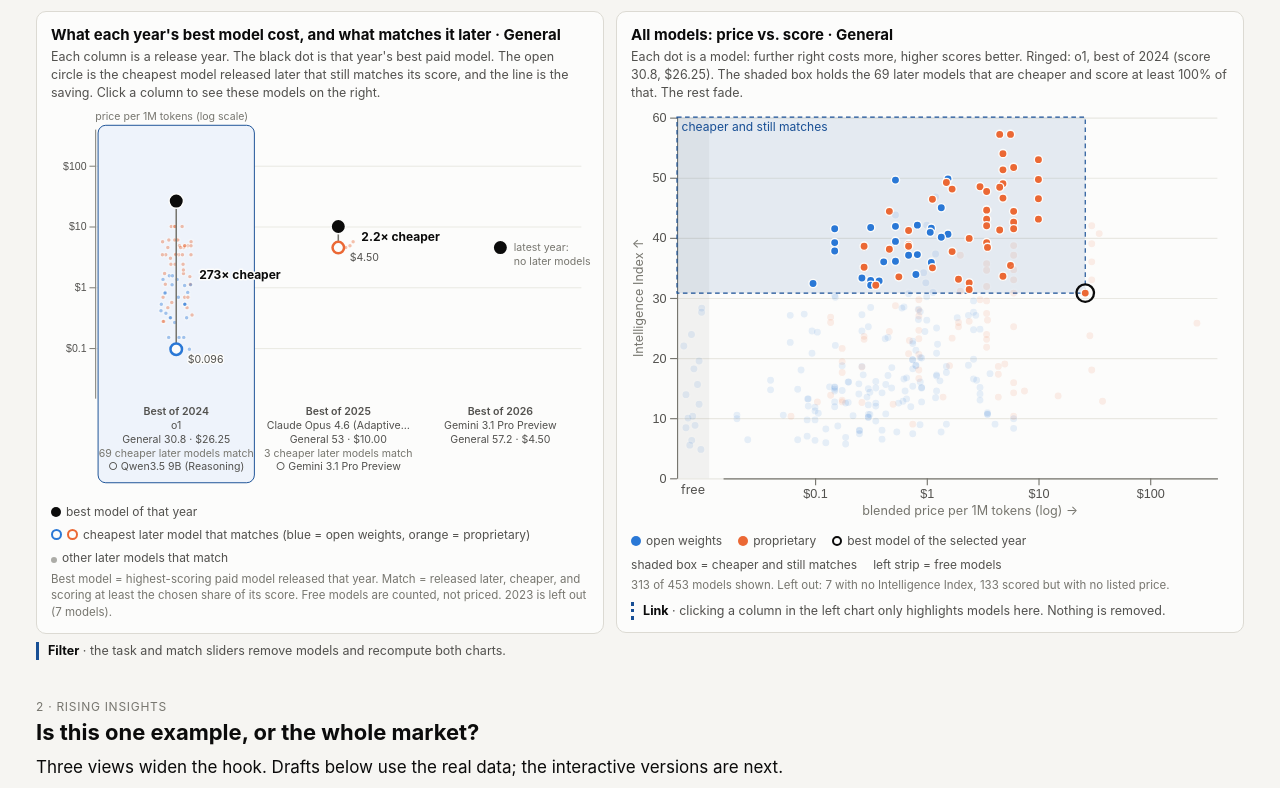
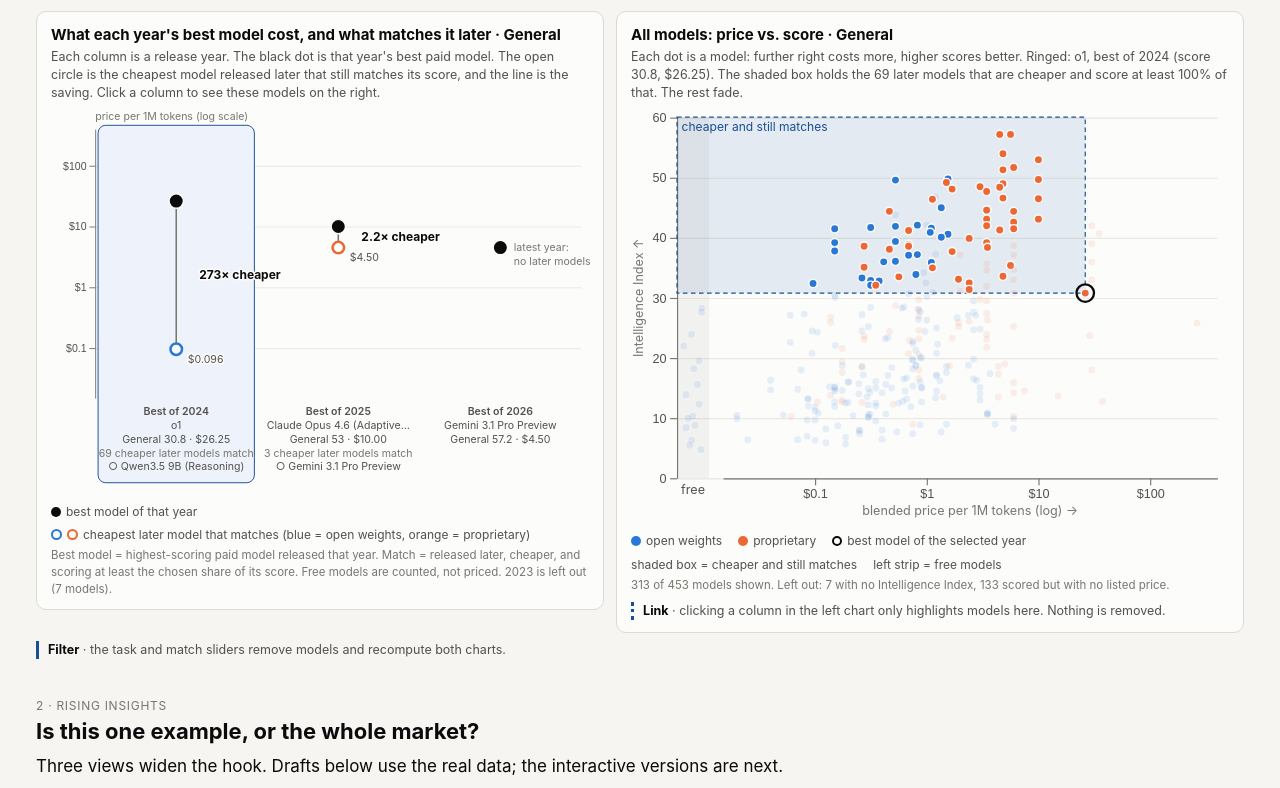
Before and after one commit to ShuC802/cs1710-project, a plain HTML site: page docs/index.html in a window 1280 px wide. Shown: the part 472-1260 px from the top of the page. Drawn offline with Linux system fonts and the light colour scheme.

Commit message:
Prototype V1: story site, pipeline, drafts, revised_v2

```diff
--- a/dashboards/src/common.js
+++ b/dashboards/src/common.js
@@ -269,7 +269,6 @@
         const last = r.year === C.COHORTS[C.COHORTS.length - 1];
         const fy = y(f.price);
         if (r.paid && r.paid.length) {
-          r.paid.forEach((q) => col.append("circle").attr("cx", cx + (((hash(q.id) % 1000) / 1000) - 0.5) * 34).attr("cy", y(q.price)).attr("r", 2.4).attr("class", "dot " + (q.open ? "open" : "prop")).attr("opacity", 0.4));
           const c = r.cheapest, cy = y(c.price), k = f.price / c.price;
           col.append("line").attr("class", "stem").attr("x1", cx).attr("x2", cx).attr("y1", fy + 7).attr("y2", cy - 6);
           col.append("circle").attr("cx", cx).attr("cy", cy).attr("r", 6).attr("class", "hollow " + (c.open ? "open" : "prop"));
--- a/docs/index.html
+++ b/docs/index.html
@@ -194,7 +194,7 @@
     <label class="grow"><span class="lab">A later model counts as a match if it scores at least <b id="h-pct-val"></b> of that year's best score</span><input id="h-pct" type="range" min="50" max="100" step="1" value="100"></label>
   </div>
   <div class="layoutB">
-    <section class="card"><h2 id="h-flag-title"></h2><p class="hint" id="h-flag-hint"></p><div id="h-flags"></div><div class="legend"><span><i class="blk"></i>best model of that year</span><span><i class="hol" style="border-color:var(--open)"></i><i class="hol" style="border-color:var(--prop)"></i>cheapest later model that matches (blue = open weights, orange = proprietary)</span><span><i class="sm"></i>other later models that match</span></div><p class="coverage">Best model = highest-scoring paid model released that year. Match = released later, cheaper, and scoring at least the chosen share of its score. Free models are counted, not priced. 2023 is left out (7 models).</p></section>
+    <section class="card"><h2 id="h-flag-title"></h2><p class="hint" id="h-flag-hint"></p><div id="h-flags"></div><div class="legend"><span><i class="blk"></i>best model of that year</span><span><i class="hol" style="border-color:var(--open)"></i><i class="hol" style="border-color:var(--prop)"></i>cheapest later model that matches (blue = open weights, orange = proprietary)</span></div><p class="coverage">Best model = highest-scoring paid model released that year. Match = released later, cheaper, and scoring at least the chosen share of its score. Free models are counted, not priced. 2023 is left out (7 models).</p></section>
     <section class="card"><h2 id="h-sc-title"></h2><p class="hint" id="h-sc-hint"></p><div id="h-sc"></div>
       <div class="legend"><span><i style="background:var(--open)"></i>open weights</span><span><i style="background:var(--prop)"></i>proprietary</span><span><i class="ringi"></i>best model of the selected year</span><span>shaded box = cheaper and still matches</span><span>left strip = free models</span></div>
       <p class="coverage" id="h-cov"></p>
@@ -252,7 +252,7 @@
     <div class="legend"><span><i class="sq" style="background:var(--seg-in)"></i>input-token cost</span><span><i class="sq" style="background:var(--seg-out)"></i>output-token cost</span></div>
     <p class="coverage">List prices; reasoning models usually emit more tokens, so real bills run higher. Free models cost $0 to license, not to host.</p></section>
   <section class="card"><h2 id="a-flag-title"></h2><p class="hint" id="a-flag-hint"></p><div id="a-flags"></div>
-    <div class="legend"><span><i class="blk"></i>best model of that year</span><span><i class="hol" style="border-color:var(--open)"></i><i class="hol" style="border-color:var(--prop)"></i>cheapest later model that matches (blue = open weights, orange = proprietary)</span><span><i class="sm"></i>other later models that match</span></div><p class="coverage">Best model = highest-scoring paid model released that year. A later model matches if it is cheaper and scores at least the good-enough share of that score. Free matches are counted, not priced. 2023 is left out (7 models); the latest year has nothing later to compare against.</p>
+    <div class="legend"><span><i class="blk"></i>best model of that year</span><span><i class="hol" style="border-color:var(--open)"></i><i class="hol" style="border-color:var(--prop)"></i>cheapest later model that matches (blue = open weights, orange = proprietary)</span></div><p class="coverage">Best model = highest-scoring paid model released that year. A later model matches if it is cheaper and scores at least the good-enough share of that score. Free matches are counted, not priced. 2023 is left out (7 models); the latest year has nothing later to compare against.</p>
     <p class="explain link"><strong>Link</strong> — clicking a column only highlights models in the active scatter ①; nothing is removed.</p></section>
 </div>
 
@@ -710,7 +710,6 @@
         const last = r.year === C.COHORTS[C.COHORTS.length - 1];
         const fy = y(f.price);
         if (r.paid && r.paid.length) {
-          r.paid.forEach((q) => col.append("circle").attr("cx", cx + (((hash(q.id) % 1000) / 1000) - 0.5) * 34).attr("cy", y(q.price)).attr("r", 2.4).attr("class", "dot " + (q.open ? "open" : "prop")).attr("opacity", 0.4));
           const c = r.cheapest, cy = y(c.price), k = f.price / c.price;
           col.append("line").attr("class", "stem").attr("x1", cx).attr("x2", cx).attr("y1", fy + 7).attr("y2", cy - 6);
           col.append("circle").attr("cx", cx).attr("cy", cy).attr("r", 6).attr("class", "hollow " + (c.open ? "open" : "prop"));
```
Also changed, not shown: dashboards/src/a.part.html (+1 -1 lines), dashboards/src/index.html (+1 -1 lines).
